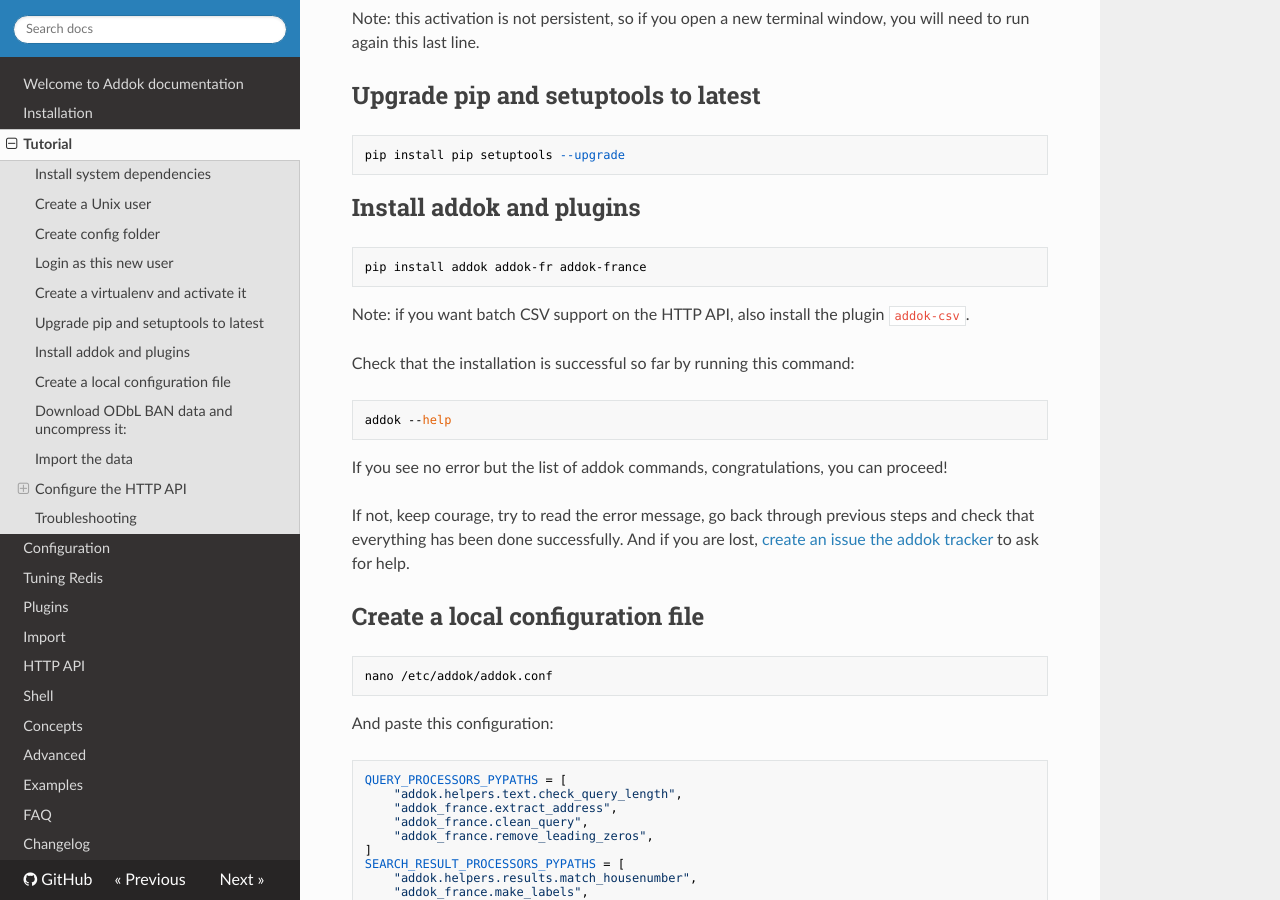
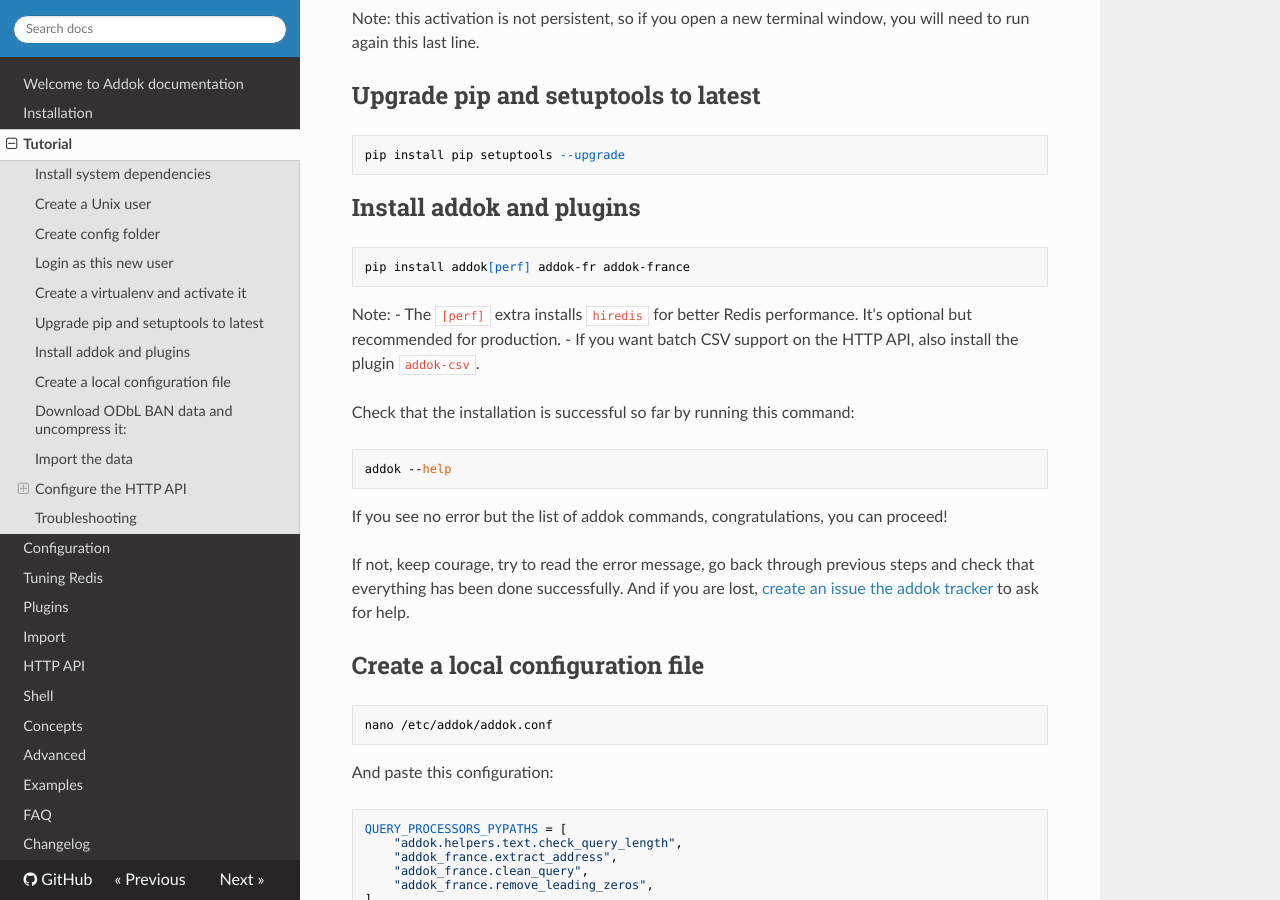
Before and after one commit to addok/addok, an MkDocs documentation site: the page built from docs/tutorial.md, in a window 1280 px wide and 900 px high, scrolled down 1059 px. Built offline with MkDocs 1.6.1, drawn with Linux system fonts in a browser that asks for light colours; nearby versions of some CDN libraries.

Commit message:
Update documentation for hiredis optional dependency
- Add recommendation to install addok[perf] in production
- Update install.md to mention performance extras
- Update tutorial.md to include [perf] extra in installation step
- Clarify that hiredis is optional but recommended for better Redis performance

```diff
--- a/docs/tutorial.md
+++ b/docs/tutorial.md
@@ -46,10 +46,11 @@
 
 ## Install addok and plugins
 
-    pip install addok addok-fr addok-france
+    pip install addok[perf] addok-fr addok-france
 
-Note: if you want batch CSV support on the HTTP API, also install the plugin
-`addok-csv`.
+Note:
+- The `[perf]` extra installs `hiredis` for better Redis performance. It's optional but recommended for production.
+- If you want batch CSV support on the HTTP API, also install the plugin `addok-csv`.
 
 Check that the installation is successful so far by running this command:
 
```
Also changed, not shown: docs/install.md (+6 -0 lines).
